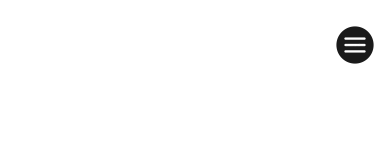
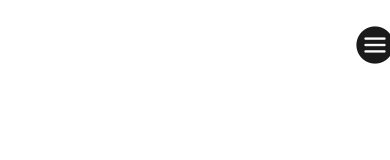
Before and after one commit to Ramom-Gomes/Portfolio, a React (Vite) app: page / in a window 390 px wide. Shown: the top 160 px of the page. Built offline with nearby package versions, Linux system fonts and the light colour scheme.

Commit message:
novas funcionalidades

```diff
--- a/src/App.module.css
+++ b/src/App.module.css
@@ -69,14 +69,10 @@
 
 @media (max-width: 480px) {
     .MenuImagem {
-        margin-left: 330px;
+        margin-left: 350px;
     }
 
     .MenuMain {
         display: block;
     }
-
-    .menu2 {
-        width: 250px;
-    }
 }
```
